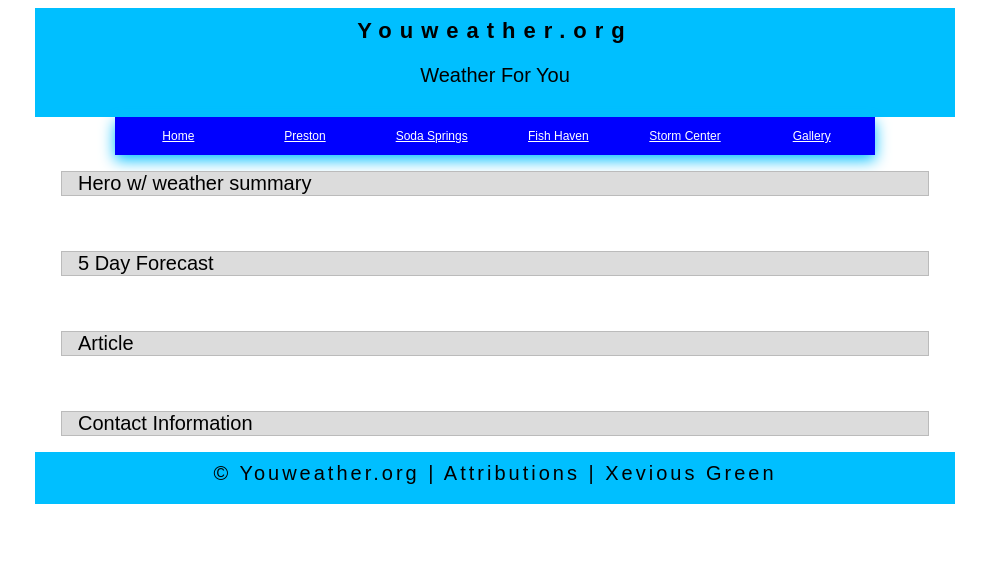
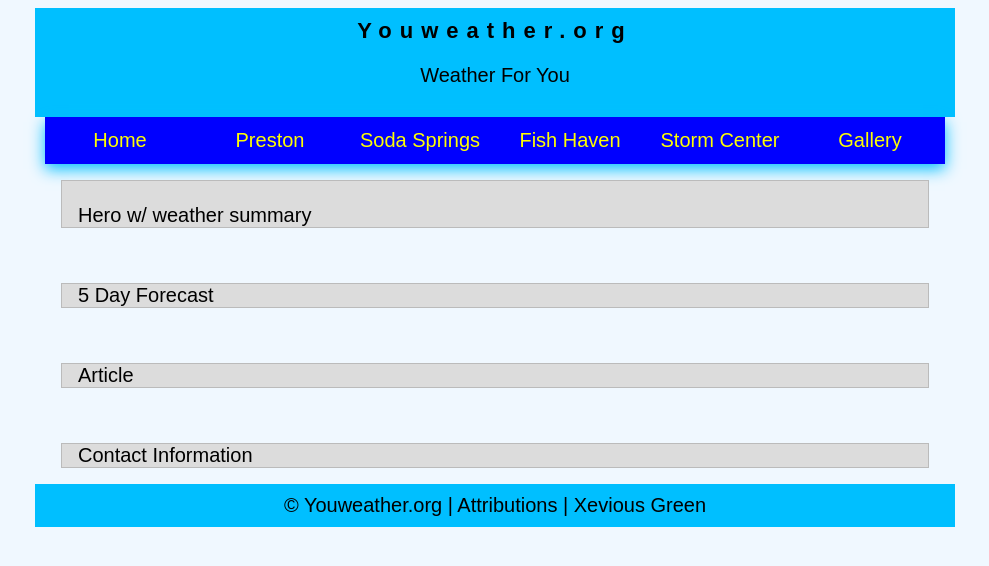
Before and after one commit to dominicanderson1185/preston-4.html, a plain HTML site: page preston-4.html in a window 1280 px wide. Shown: the whole page, without its empty margins (145-1134 px from the left). Drawn offline with Linux system fonts and the light colour scheme.

Commit message:
anotherupdate2/2

```diff
--- a/preston-4.html
+++ b/preston-4.html
@@ -9,14 +9,15 @@
 <link rel="stylesheet" type="text/css" href="prestoncss.css">
  </head>
 
+
 <header>
   <b>Youweather.org
 </b>
   <p>Weather For You</p>
 </header>
 <nav>
-      <ul class="controlbar">
-      <li><a class="menlist" href="#">&#9776;Menu</a></li>
+<ul class="navigation">
+  <li><a class="ham" href="#">&#9776; Menu</a></li>
  <li><a href=""> Home</a></li>
         <li><a href="">Preston</a></li>
         <li><a href="">Soda Springs</a></li>
@@ -25,8 +26,10 @@
     <li><a href="">Gallery</a></li>
 </ul>
 </nav>
+
 <main>
     <article>
+      <br>
     <div>Hero w/ weather summary</div>
     </article>
     <br>
--- a/prestoncss.css
+++ b/prestoncss.css
@@ -1,9 +1,3 @@
-
-body {
-	font-size: 20px;
-  font-family: Arial, Helvetica, sans-serif;
-}
-
 header,
 footer {
 	background-color: #00BFFF;
@@ -12,117 +6,84 @@ footer {
 	align-items: center;
   padding: 10px;
 }
+body {
+	background-color: AliceBlue;
+	font-size: 20px;
+  font-family: Arial, Helvetica, sans-serif;
+}
 
+ article {
+  border: 1px solid #bbb;
+	padding: 0 1rem;
+	background-color: #DCDCDC;
+  margin: 1rem;
+
+}
 header,
 nav,
 main,
 footer {
 	max-width: 900px;
 	margin: 0 auto;
-
 }
-
 b {
   font-size: 22px;
     letter-spacing: 8px;
 
 }
-h2 {
-	color: #536878;
+nav {
+	max-width: 900px;
+	background-color: blue;
 }
-
-nav {
-  margin: 0 auto;
-	max-width: 760px;
+.navigation {
+	margin: 0 ;
+	list-style: none;
+	padding: 0;
 	background-color: blue;
 	text-align: center;
 	box-shadow: 0 5px 15px #00BFFF;
 }
-   .controlbar {
-	list-style: none;
-	padding: 0;
-}
-.controlbar li:first-child {
+.navigation li:first-child {
 	display: block;
 }
-.controlbar li {
+.navigation li {
 	display: none;
 }
+.navigation a {
+	display: block;
+	color: #fff;
+	padding: 0.75rem;
+	text-align: left;
+	text-decoration: none;
+}
+.navigation a:hover {
+	color: #000;
+	background-color: #fff;
 
+}
+
+/* the onclick JS toggles the .repsonsive class from display none (.navigation li) to display block because the repsonsive class is added to the end of the class list like this in HTML Line #6.
+  <ul class="navigation responsive">
+  */
 .responsive li {
 	display: block;
 }
 
-nav ul {
-	list-style-type: none;
-  margin: 0;
-	overflow: hidden;
-}
-nav li a {
-	display: block;
-  color: white;
-	text-align: center;
-	padding: 12px;
-	font-size: 12px;
-
-}
-
-main article {
-  border: 1px solid #bbb;
-	padding: 0 1rem;
-	background-color: #DCDCDC;
-  margin: 1rem;
-
-}
-
-footer {
-  letter-spacing: 3px;
-	flex: 0 1 100%;
-	height: 2rem;
-}
-
-@media only screen and (min-width: 37.5em) {
-		nav ul { display: flex; }
-		nav ul li { flex: 1 1 100%; }
-
-	nav a {
-		font-size: 1rem;
-	}
-	main {
-		grid-template-columns: 1fr 1fr;
-	}
-	article:nth-child(3) {
-		grid-column: span 2;
-	}
-
-}
-
-@media only screen and (min-width: 65em) {
-	nav a {
-		font-size: 1rem;
-	}
-	main {
-		grid-template-columns: 1fr 1fr 1fr;
-	}
-
-	article:nth-child(3) {
-		grid-column: span 1;
-	}
-}
-@media only screen and (min-width: 32.5em) {
-	.controlbar {
+/* Media Query for medium + screens */
+@media only screen and (min-width: 727px) {
+	.navigation {
 		display: flex;
 	}
-	.controlbar li {
-		display: block;
+	.navigation li {
+		display: block; /* needed because of state in small view */
 		flex: 1 1 100%;
 	}
-	.controlbar li a {
-		color: white;
+	.navigation li a {
+		color: yellow;
 		text-align: center;
 	}
 
-	.controlbar li:first-child {
+	.navigation li:first-child {
 		display: none;
 	}
 }
```
Lines whose indentation alone changed are shown as unchanged.
